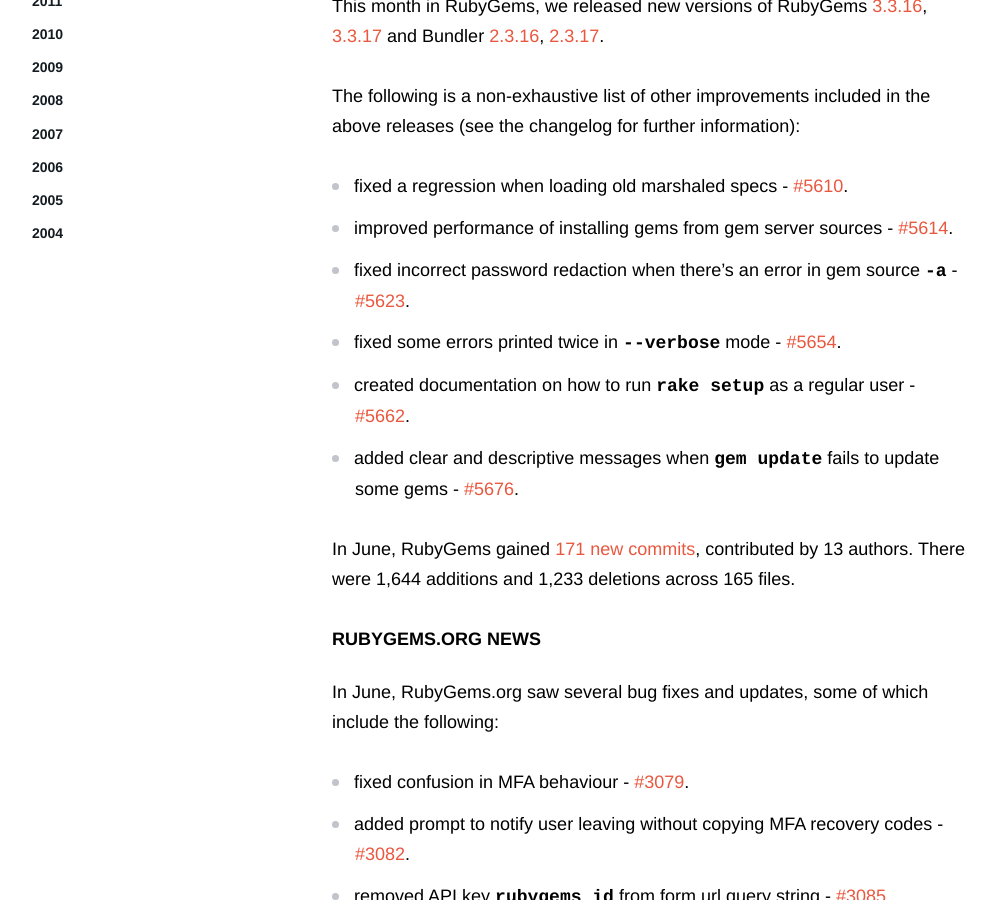
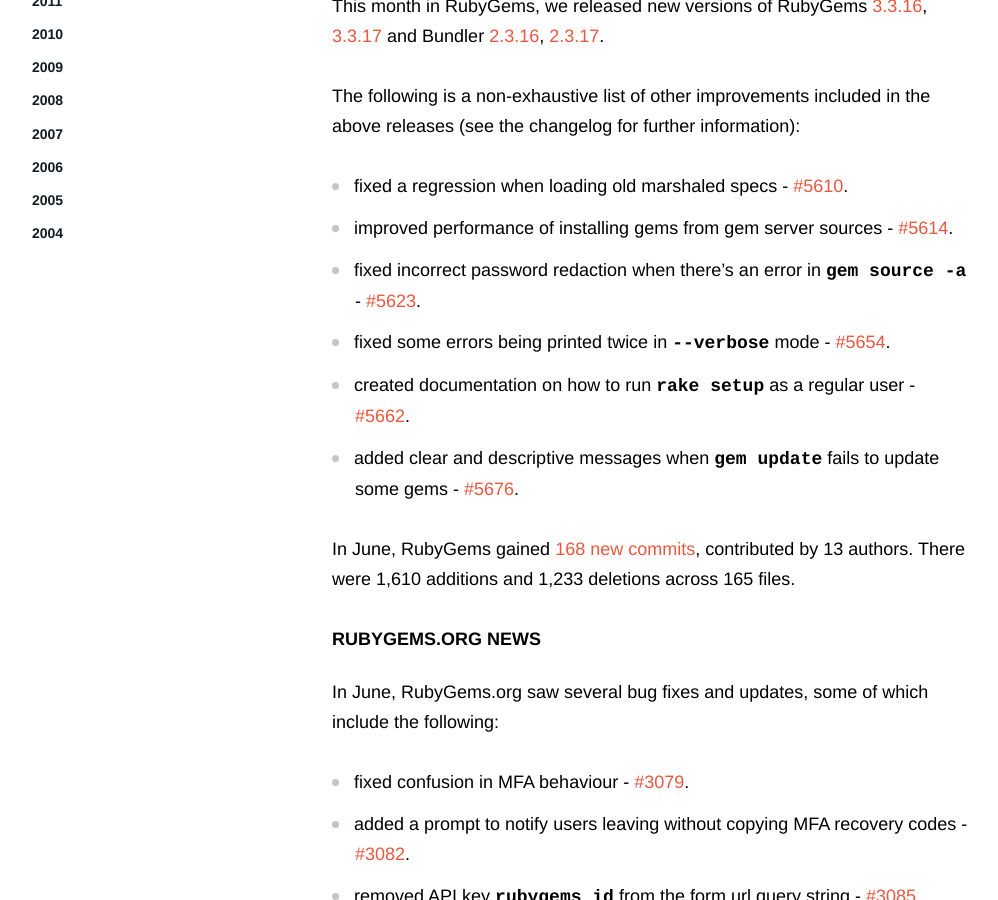
Before and after one commit to rubygems/rubygems.github.io, a Jekyll site: the page built from _posts/2022-07-08-june-rubygems-updates.md, in a window 1280 px wide and 900 px high, scrolled down 613 px. Shown: the whole window, without its empty margins (138-1136 px from the left). Built offline with Jekyll 4.4.1, drawn with Linux system fonts in a browser that asks for light colours; comment, search, counter and statistics services are not loaded; some of the changed text lies outside the part shown.

Commit message:
grammar fixes

```diff
--- a/_posts/2022-07-08-june-rubygems-updates.md
+++ b/_posts/2022-07-08-june-rubygems-updates.md
@@ -15,26 +15,26 @@
 
 - fixed a regression when loading old marshaled specs - [#5610](https://github.com/rubygems/rubygems/pull/5610).
 - improved performance of installing gems from gem server sources -  [#5614](https://github.com/rubygems/rubygems/pull/5614).
-- fixed incorrect password redaction when there's an error in gem source `-a` - [#5623](https://github.com/rubygems/rubygems/pull/5623).
-- fixed some errors printed twice in `--verbose` mode - [#5654](https://github.com/rubygems/rubygems/pull/5654).
+- fixed incorrect password redaction when there's an error in `gem source -a` - [#5623](https://github.com/rubygems/rubygems/pull/5623).
+- fixed some errors being printed twice in `--verbose` mode - [#5654](https://github.com/rubygems/rubygems/pull/5654).
 - created documentation on how to run `rake setup` as a regular user - [#5662](https://github.com/rubygems/rubygems/pull/5662).
 - added clear and descriptive messages when `gem update` fails to update some gems -  [#5676](https://github.com/rubygems/rubygems/pull/5676).
 
-In June, RubyGems gained [171 new commits](https://github.com/rubygems/rubygems/compare/master@%7B2022-06-01%7D...master@%7B2022-06-31%7D), contributed by 13 authors. There were 1,644 additions and 1,233 deletions across 165 files.
+In June, RubyGems gained [168 new commits](https://github.com/rubygems/rubygems/compare/master@%7B2022-06-01%7D...master@%7B2022-06-31%7D), contributed by 13 authors. There were 1,610 additions and 1,233 deletions across 165 files.
 
 # RubyGems.org News
 
 In June, RubyGems.org saw several bug fixes and updates, some of which include the following:
 
 - fixed confusion in MFA behaviour - [#3079](https://github.com/rubygems/rubygems.org/pull/3079).
-- added prompt to notify user leaving without copying MFA recovery codes - [#3082](https://github.com/rubygems/rubygems.org/pull/3082).
-- removed API key `rubygems_id` from form url query string - [#3085](https://github.com/rubygems/rubygems.org/pull/3085).
-- separate MFA methods from User to its own concern `UserMultifactorMethods` - [#3108](https://github.com/rubygems/rubygems.org/pull/3108).
-- added case insensitive uniqueness validation to user handle - [#3120](https://github.com/rubygems/rubygems.org/pull/3120).
-- added a per user rate limit to `gem push` command - [#3121](https://github.com/rubygems/rubygems.org/pull/3121).
+- added a prompt to notify users leaving without copying MFA recovery codes - [#3082](https://github.com/rubygems/rubygems.org/pull/3082).
+- removed API key `rubygems_id` from the form url query string - [#3085](https://github.com/rubygems/rubygems.org/pull/3085).
+- separated MFA methods from `User.rb` to its own concern `UserMultifactorMethods` - [#3108](https://github.com/rubygems/rubygems.org/pull/3108).
+- added case insensitive uniqueness validation to user handles - [#3120](https://github.com/rubygems/rubygems.org/pull/3120).
+- added a per user rate limit to the `gem push` command - [#3121](https://github.com/rubygems/rubygems.org/pull/3121).
 - added a Capybara find method to wait for page to load when running tests - [#3124](https://github.com/rubygems/rubygems.org/pull/3124).
 
-This month, RubyGems.org gained [76 new commits](https://github.com/rubygems/rubygems.org/compare/master@%7B2022-06-01%7D...master@%7B2022-06-31%7D), contributed by 13 authors. There were 1,015 additions and 263 deletions across 63 files.
+This month, RubyGems.org gained [74 new commits](https://github.com/rubygems/rubygems.org/compare/master@%7B2022-06-01%7D...master@%7B2022-06-31%7D), contributed by 13 authors. There were 1,015 additions and 263 deletions across 63 files.
 
 As always, we continue to fix bugs, review and merge PR’s and reply to support tickets.
 
```
